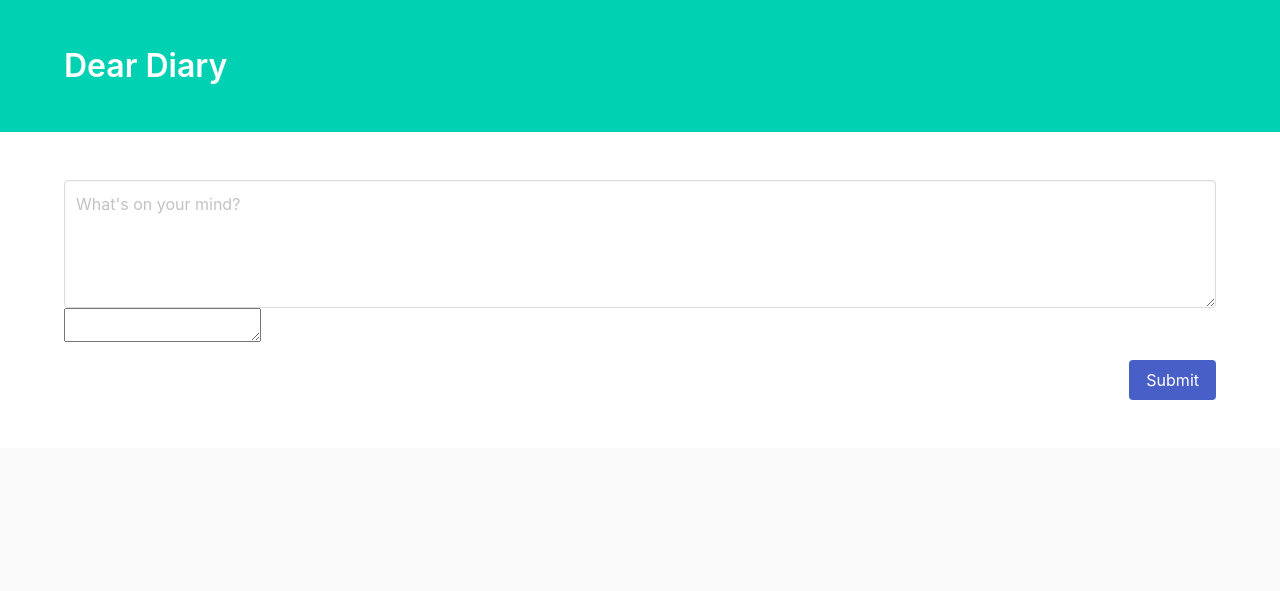
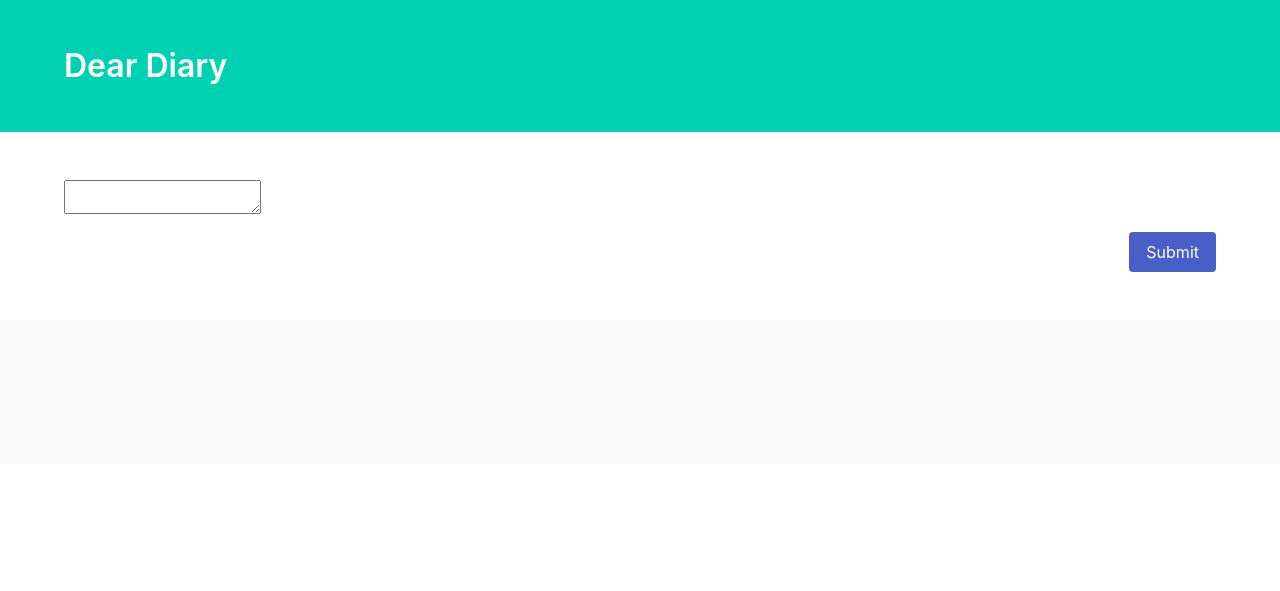
Before and after one commit to sergiishevchenko/django-app, a Django app: template entries/templates/entries/add.html in a window 1280 px wide. Shown: the top 591 px of the page. Run offline with Django 3.2, Linux system fonts and the light colour scheme; the template is opened without the code that fills it, so the values that code supplies are empty, except form fields; form fields are guessed from the names that the template uses; some libraries are stand-ins or nearby versions.

Commit message:
first commit

```diff
--- a/entries/templates/entries/add.html
+++ b/entries/templates/entries/add.html
@@ -22,9 +22,9 @@
     <section class="section">
         <div class="container">
 
+        <form method="post" action="{% url 'add' %}">
             <div class="field">
                 <div class="control">
-                    <textarea class="textarea" placeholder="What's on your mind?"></textarea>
                     {{ form.text }}
                 </div>
             </div>
@@ -34,6 +34,7 @@
                     <button class="button is-link">Submit</button>
                 </div>
             </div>
+        </form>
 
         </div>
 
```
